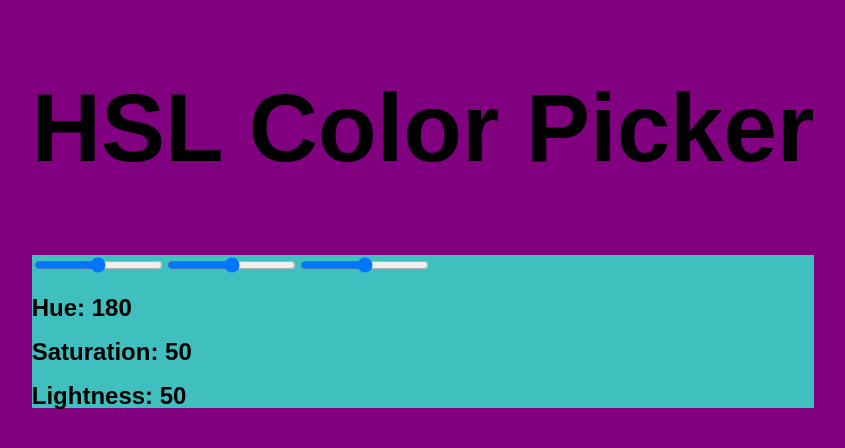
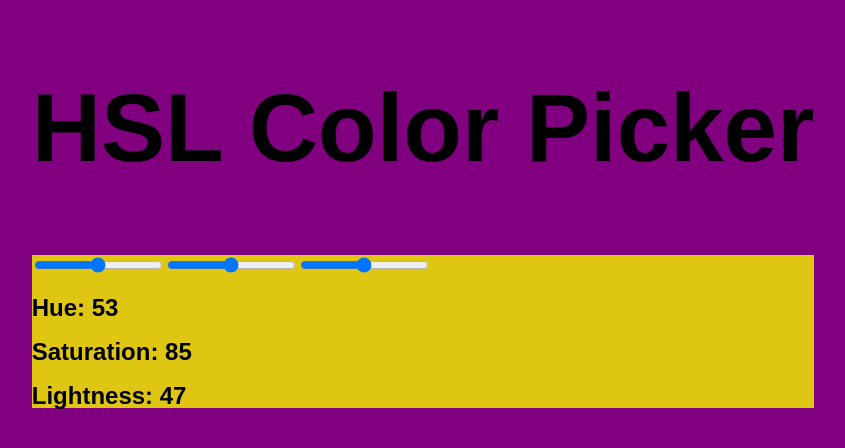
Before and after one commit to mallorysmith64/color-picker, a React (Create React App) app: page / in a window 1280 px wide. Shown: the top 448 px of the page, without its empty margins (217-1062 px from the left). Built offline with nearby package versions, Linux system fonts and the light colour scheme.

Commit message:
added random hsl when page loads

```diff
--- a/src/App.js
+++ b/src/App.js
@@ -1,6 +1,5 @@
 import React, { Component } from 'react'
 import ColorPicker from './components/ColorPicker'
-// import Slider from './components/Slider'
 
 class App extends Component {
   render() {
--- a/src/components/Colorpicker.js
+++ b/src/components/Colorpicker.js
@@ -1,12 +1,10 @@
 import React, { Component } from 'react'
-// import Slider from './components/Slider'
 
 export class ColorPicker extends Component {
-  // constructor(props)
   state = {
-    hue: 180,
-    saturation: 50,
-    lightness: 50
+    hue: Math.ceil(Math.random() * 360),
+    saturation: Math.ceil(Math.random() * 100),
+    lightness: Math.ceil(Math.random() * 100)
   }
 
   changeHue = event => {
@@ -30,14 +28,6 @@ export class ColorPicker extends Component {
     })
   }
 
-  // saveUserInput = event => {
-  //   console.log(event.target.value)
-  //   //target user input
-  //   this.setState({
-  //     userInput: event.target.value
-  // })
-  // }
-
   render() {
     return (
       //make sliders
@@ -51,23 +41,23 @@ export class ColorPicker extends Component {
         >
           <input
             type="range"
-            min="1"
+            min="0"
             max="360"
-            step="1"
+            step="2"
             value={this.state.value}
             onChange={this.changeHue}
           />
           <input
             type="range"
-            min="1"
+            min="0"
             max="100"
-            step="1"
+            step="2"
             value={this.state.value}
             onChange={this.changeSaturation}
           />
           <input
             type="range"
-            min="1"
+            min="0"
             max="100"
             step="1"
             value={this.state.value}
```
